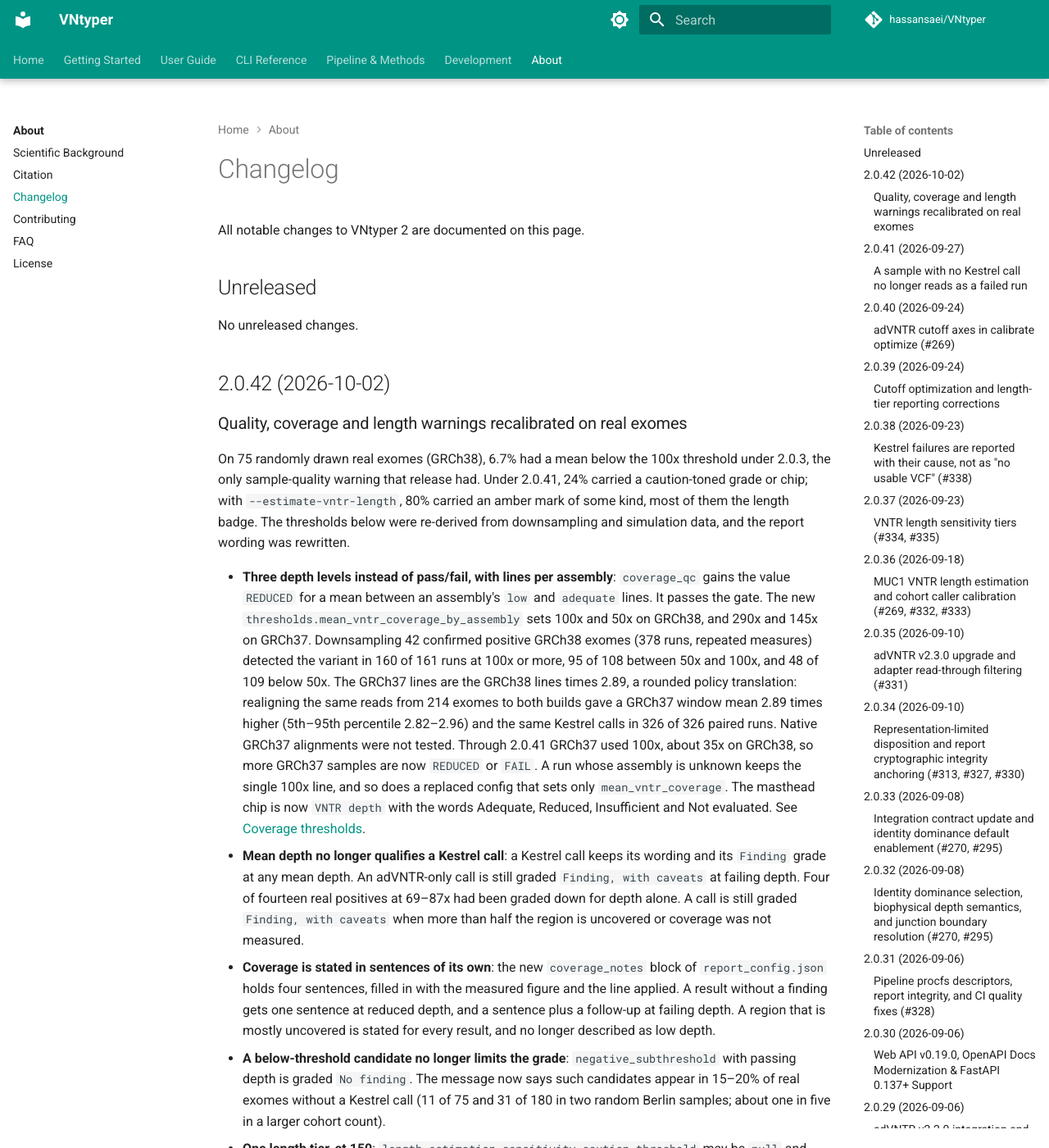
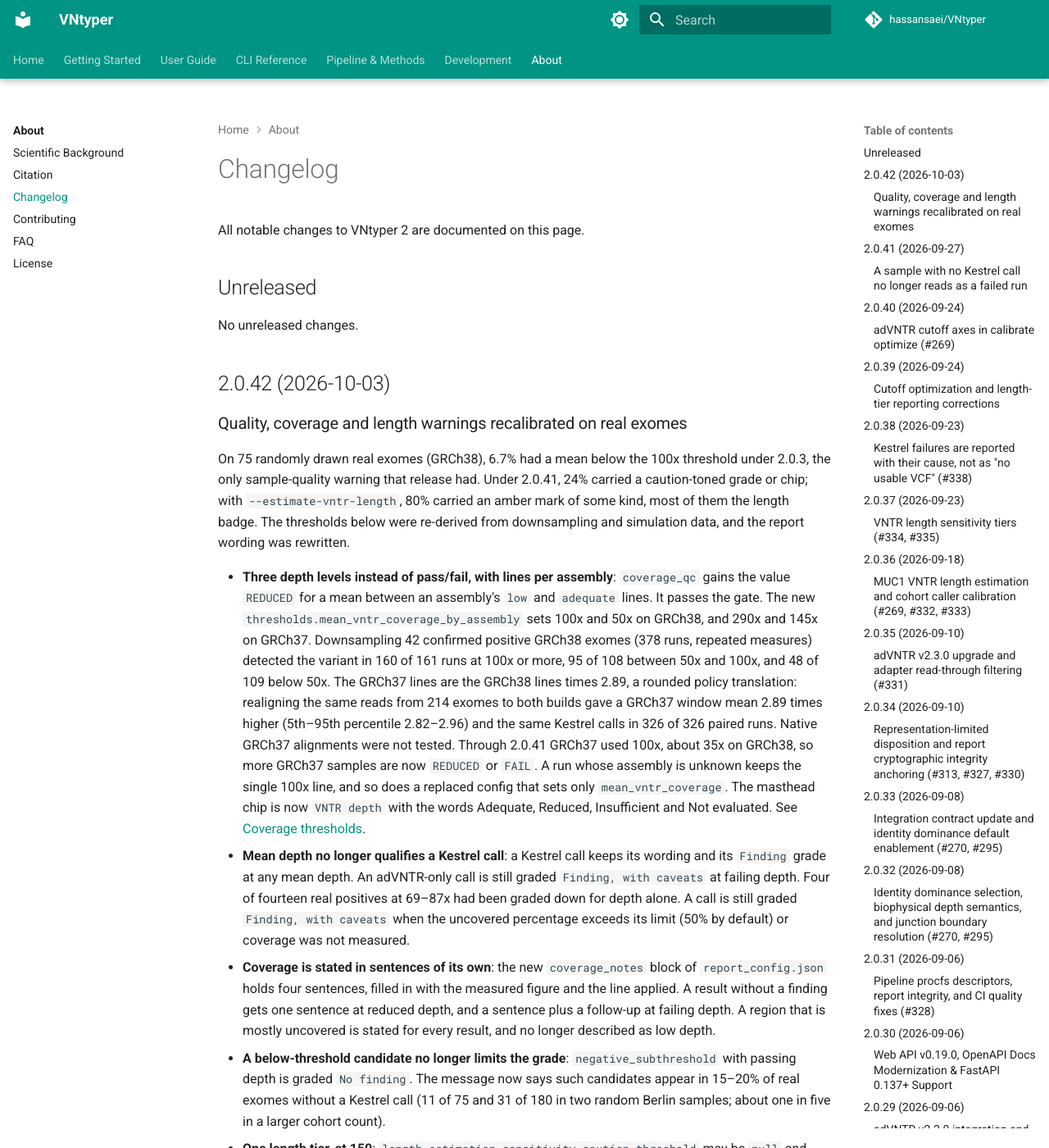
Before and after one commit to hassansaei/VNtyper, an MkDocs documentation site: the page built from docs/about/changelog.md, in a window 1280 px wide and 1400 px high. Shown: the whole window at 82% size. Built offline with MkDocs 1.6.1 and Material for MkDocs 9.7.7, drawn with Linux system fonts in a browser that asks for light colours; comment, search, counter and statistics services are not loaded.

Commit message:
fix(coverage): print configured lines exactly; date the 2.0.42 release
From the Codex verification pass on 06b934f:
- A configured line is printed as the shortest string that round-trips to
  it, so 50.000000004 no longer reads "below 50x" beside a mean of 50.
- The grade docs and changelog name the configured uncovered limit (50% by
  default) instead of "more than half".

Co-Authored-By: Claude Opus 5.5 <noreply@anthropic.com>

```diff
--- a/docs/about/changelog.md
+++ b/docs/about/changelog.md
@@ -6,14 +6,14 @@ All notable changes to VNtyper 2 are documented on this page.
 
 No unreleased changes.
 
-## 2.0.42 (2026-10-02)
+## 2.0.42 (2026-10-03)
 
 ### Quality, coverage and length warnings recalibrated on real exomes
 
 On 75 randomly drawn real exomes (GRCh38), 6.7% had a mean below the 100x threshold under 2.0.3, the only sample-quality warning that release had. Under 2.0.41, 24% carried a caution-toned grade or chip; with `--estimate-vntr-length`, 80% carried an amber mark of some kind, most of them the length badge. The thresholds below were re-derived from downsampling and simulation data, and the report wording was rewritten.
 
 - **Three depth levels instead of pass/fail, with lines per assembly**: `coverage_qc` gains the value `REDUCED` for a mean between an assembly's `low` and `adequate` lines. It passes the gate. The new `thresholds.mean_vntr_coverage_by_assembly` sets 100x and 50x on GRCh38, and 290x and 145x on GRCh37. Downsampling 42 confirmed positive GRCh38 exomes (378 runs, repeated measures) detected the variant in 160 of 161 runs at 100x or more, 95 of 108 between 50x and 100x, and 48 of 109 below 50x. The GRCh37 lines are the GRCh38 lines times 2.89, a rounded policy translation: realigning the same reads from 214 exomes to both builds gave a GRCh37 window mean 2.89 times higher (5th–95th percentile 2.82–2.96) and the same Kestrel calls in 326 of 326 paired runs. Native GRCh37 alignments were not tested. Through 2.0.41 GRCh37 used 100x, about 35x on GRCh38, so more GRCh37 samples are now `REDUCED` or `FAIL`. A run whose assembly is unknown keeps the single 100x line, and so does a replaced config that sets only `mean_vntr_coverage`. The masthead chip is now `VNTR depth` with the words Adequate, Reduced, Insufficient and Not evaluated. See [Coverage thresholds](../user-guide/configuration.md#coverage-thresholds).
-- **Mean depth no longer qualifies a Kestrel call**: a Kestrel call keeps its wording and its `Finding` grade at any mean depth. An adVNTR-only call is still graded `Finding, with caveats` at failing depth. Four of fourteen real positives at 69–87x had been graded down for depth alone. A call is still graded `Finding, with caveats` when more than half the region is uncovered or coverage was not measured.
+- **Mean depth no longer qualifies a Kestrel call**: a Kestrel call keeps its wording and its `Finding` grade at any mean depth. An adVNTR-only call is still graded `Finding, with caveats` at failing depth. Four of fourteen real positives at 69–87x had been graded down for depth alone. A call is still graded `Finding, with caveats` when the uncovered percentage exceeds its limit (50% by default) or coverage was not measured.
 - **Coverage is stated in sentences of its own**: the new `coverage_notes` block of `report_config.json` holds four sentences, filled in with the measured figure and the line applied. A result without a finding gets one sentence at reduced depth, and a sentence plus a follow-up at failing depth. A region that is mostly uncovered is stated for every result, and no longer described as low depth.
 - **A below-threshold candidate no longer limits the grade**: `negative_subthreshold` with passing depth is graded `No finding`. The message now says such candidates appear in 15–20% of real exomes without a Kestrel call (11 of 75 and 31 of 180 in two random Berlin samples; about one in five in a larger cohort count).
 - **One length tier, at 150**: `length_estimation.sensitivity.caution_threshold` may be `null` and ships as `null`; 110 repeats was below the median real exome (53 of 67 estimates exceeded it; 13 of 67 exceeded 150). The note above 150 repeats on a report without a finding is reworded, prefixed `Note:` and no longer amber. A summary recorded with a numeric caution cutoff re-renders with its recorded tier.
```
Also changed, not shown: docs/pipeline/scoring-and-confidence.md (+1 -1 lines), 3 other files.
